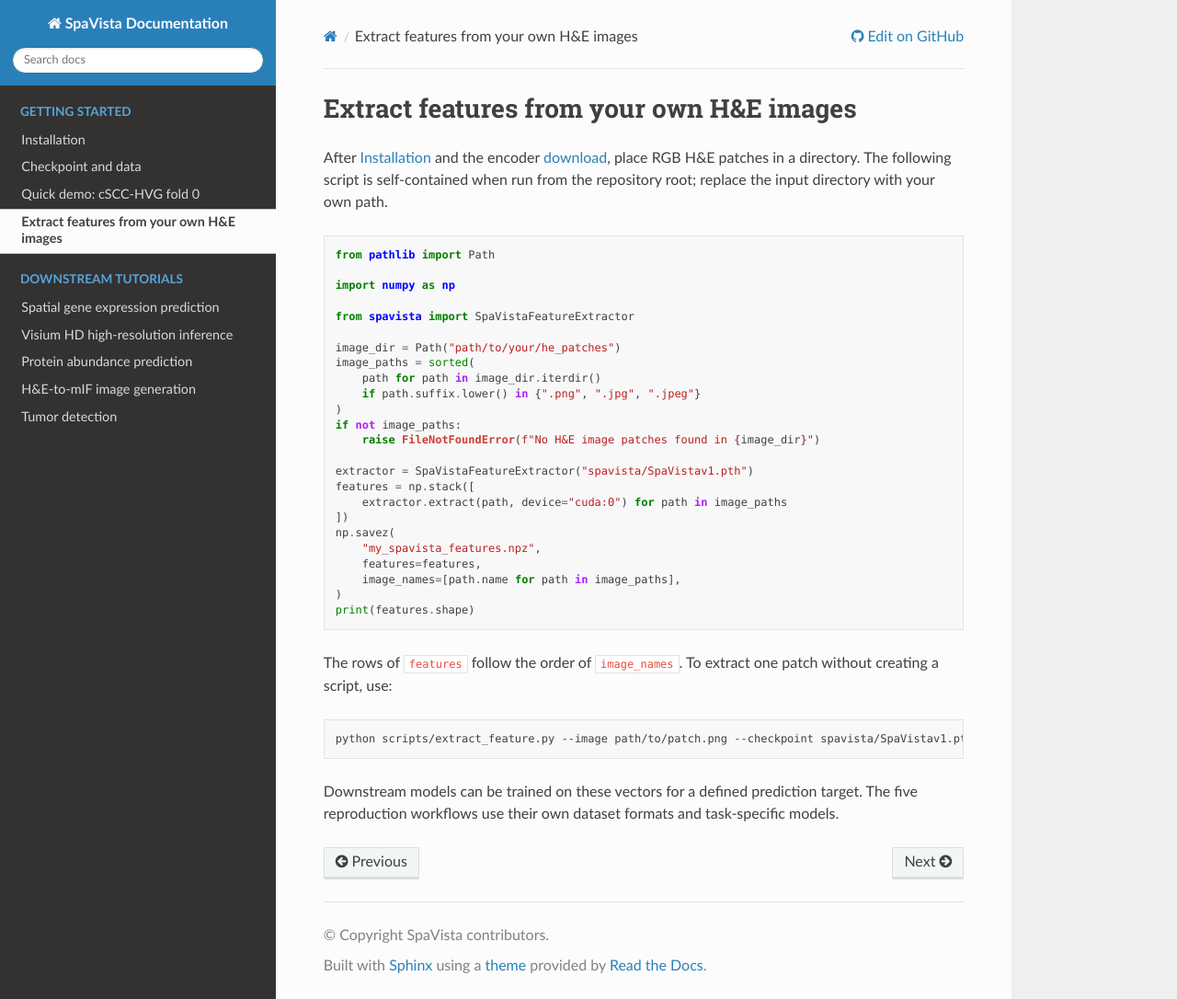
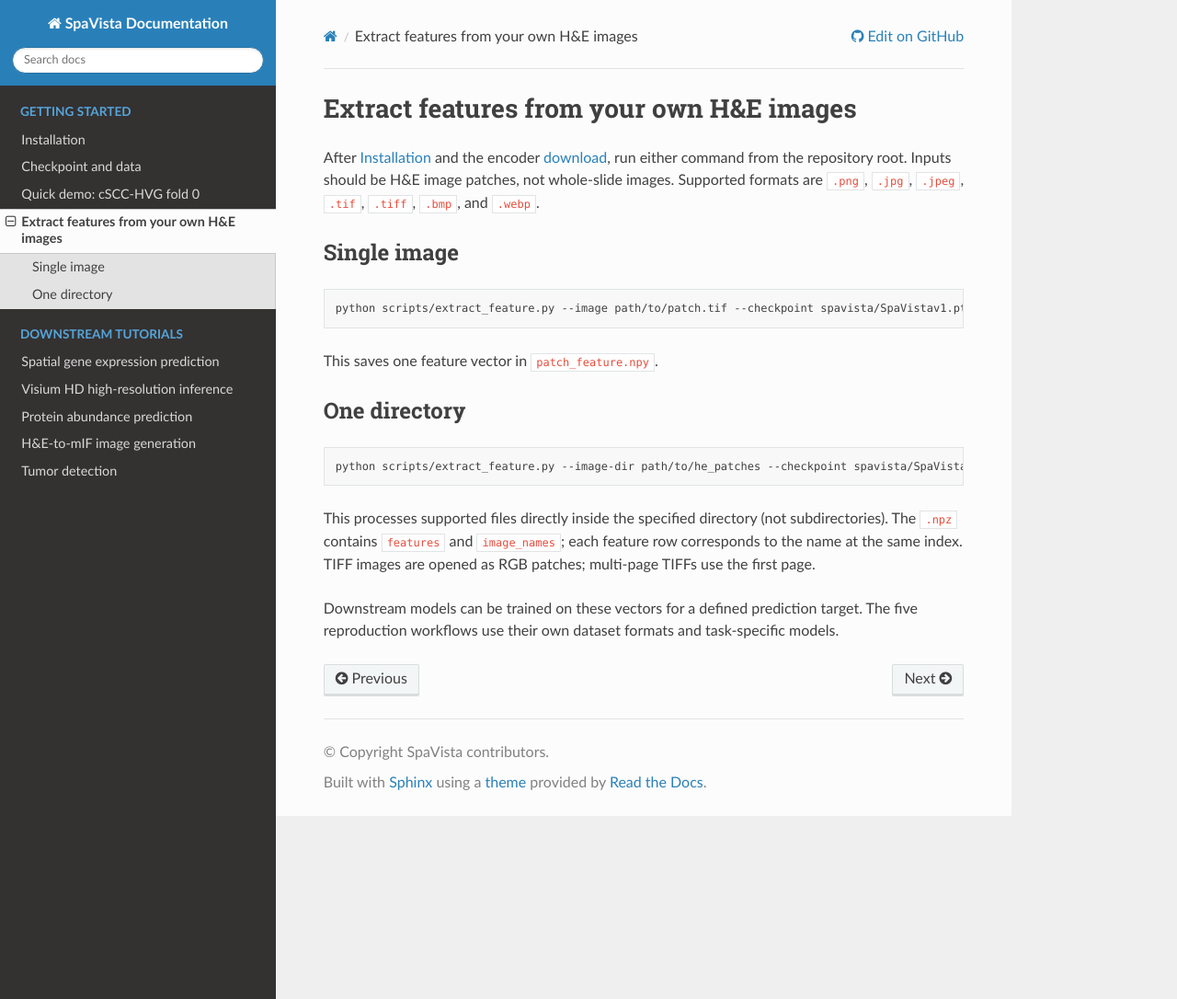
Before and after one commit to NingZhangCSUBio/SpaVista, a Sphinx documentation site: the page built from docs/feature_extraction.rst, in a window 1280 px wide and 1086 px high. Shown: the whole window at 92% size. Built offline with Sphinx 7.4.7 and the Read the Docs theme 3.1.0, drawn with Linux system fonts in a browser that asks for light colours.

Commit message:
Support single-image and directory feature extraction

```diff
--- a/docs/feature_extraction.rst
+++ b/docs/feature_extraction.rst
@@ -1,39 +1,24 @@
 Extract features from your own H&E images
 =========================================
 
-After :doc:`installation` and the encoder :doc:`download <data>`, place RGB H&E patches in a directory. The following script is self-contained when run from the repository root; replace the input directory with your own path.
+After :doc:`installation` and the encoder :doc:`download <data>`, run either command from the repository root. Inputs should be H&E image patches, not whole-slide images. Supported formats are ``.png``, ``.jpg``, ``.jpeg``, ``.tif``, ``.tiff``, ``.bmp``, and ``.webp``.
 
-.. code-block:: python
-
-   from pathlib import Path
-
-   import numpy as np
-
-   from spavista import SpaVistaFeatureExtractor
-
-   image_dir = Path("path/to/your/he_patches")
-   image_paths = sorted(
-       path for path in image_dir.iterdir()
-       if path.suffix.lower() in {".png", ".jpg", ".jpeg"}
-   )
-   if not image_paths:
-       raise FileNotFoundError(f"No H&E image patches found in {image_dir}")
-
-   extractor = SpaVistaFeatureExtractor("spavista/SpaVistav1.pth")
-   features = np.stack([
-       extractor.extract(path, device="cuda:0") for path in image_paths
-   ])
-   np.savez(
-       "my_spavista_features.npz",
-       features=features,
-       image_names=[path.name for path in image_paths],
-   )
-   print(features.shape)
-
-The rows of ``features`` follow the order of ``image_names``. To extract one patch without creating a script, use:
+Single image
+------------
 
 .. code-block:: bash
 
-   python scripts/extract_feature.py --image path/to/patch.png --checkpoint spavista/SpaVistav1.pth --output patch_feature.npy --device cuda:0
+   python scripts/extract_feature.py --image path/to/patch.tif --checkpoint spavista/SpaVistav1.pth --output patch_feature.npy --device cuda:0
+
+This saves one feature vector in ``patch_feature.npy``.
+
+One directory
+-------------
+
+.. code-block:: bash
+
+   python scripts/extract_feature.py --image-dir path/to/he_patches --checkpoint spavista/SpaVistav1.pth --output my_spavista_features.npz --device cuda:0
+
+This processes supported files directly inside the specified directory (not subdirectories). The ``.npz`` contains ``features`` and ``image_names``; each feature row corresponds to the name at the same index. TIFF images are opened as RGB patches; multi-page TIFFs use the first page.
 
 Downstream models can be trained on these vectors for a defined prediction target. The five reproduction workflows use their own dataset formats and task-specific models.
```
Also changed, not shown: README.md (+11 -20 lines), 1 other file.
